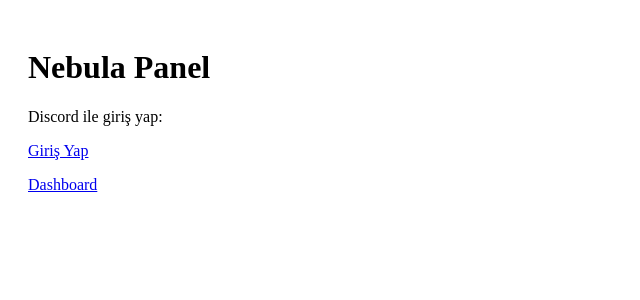
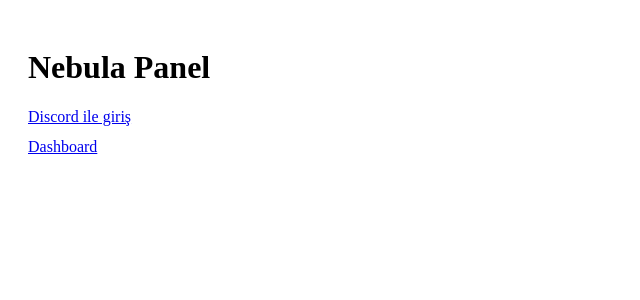
Before and after one commit to hactoer321/nebula-panel, a Next.js app: page / in a window 1280 px wide. Shown: the top 300 px of the page, without its empty margins (0-640 px from the left). Built offline with nearby package versions, Linux system fonts and the light colour scheme.

Commit message:
Update page.tsx

```diff
--- a/app/page.tsx
+++ b/app/page.tsx
@@ -1,12 +1,10 @@
 import Link from "next/link";
-
 export default function Home() {
   return (
     <main style={{padding:20}}>
       <h1>Nebula Panel</h1>
-      <p>Discord ile giriş yap:</p>
-      <Link href="/api/auth/signin">Giriş Yap</Link>
-      <p style={{marginTop:16}}><a href="/dashboard">Dashboard</a></p>
+      <Link href="/api/auth/signin">Discord ile giriş</Link>
+      <p style={{marginTop:12}}><a href="/dashboard">Dashboard</a></p>
     </main>
   );
 }
```
